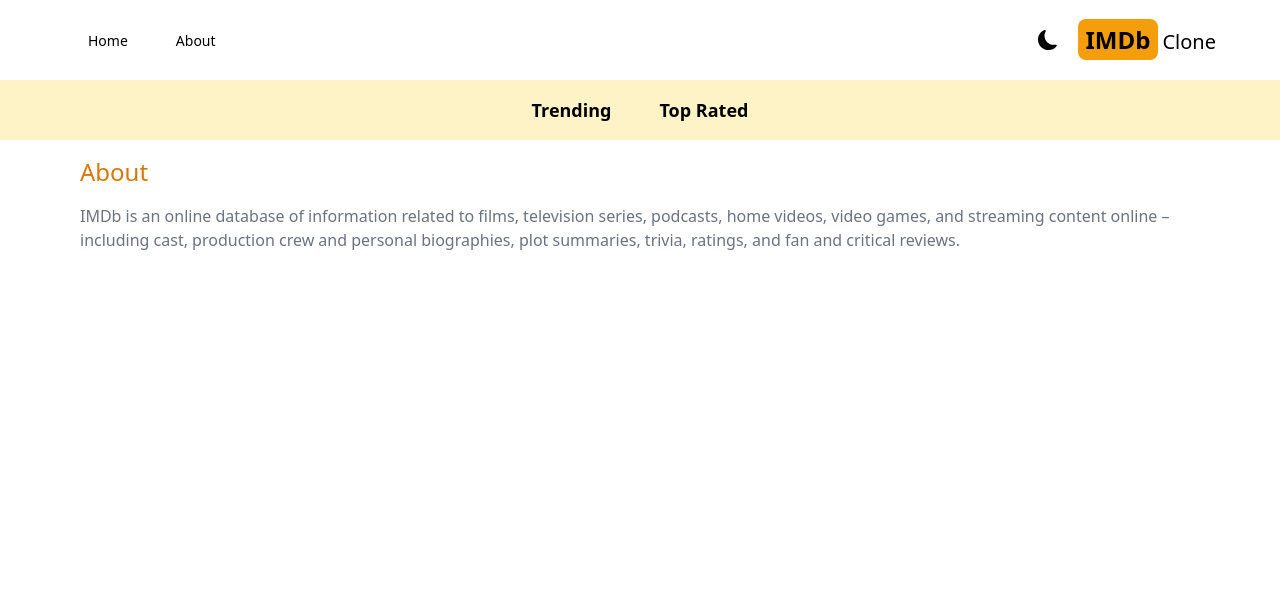
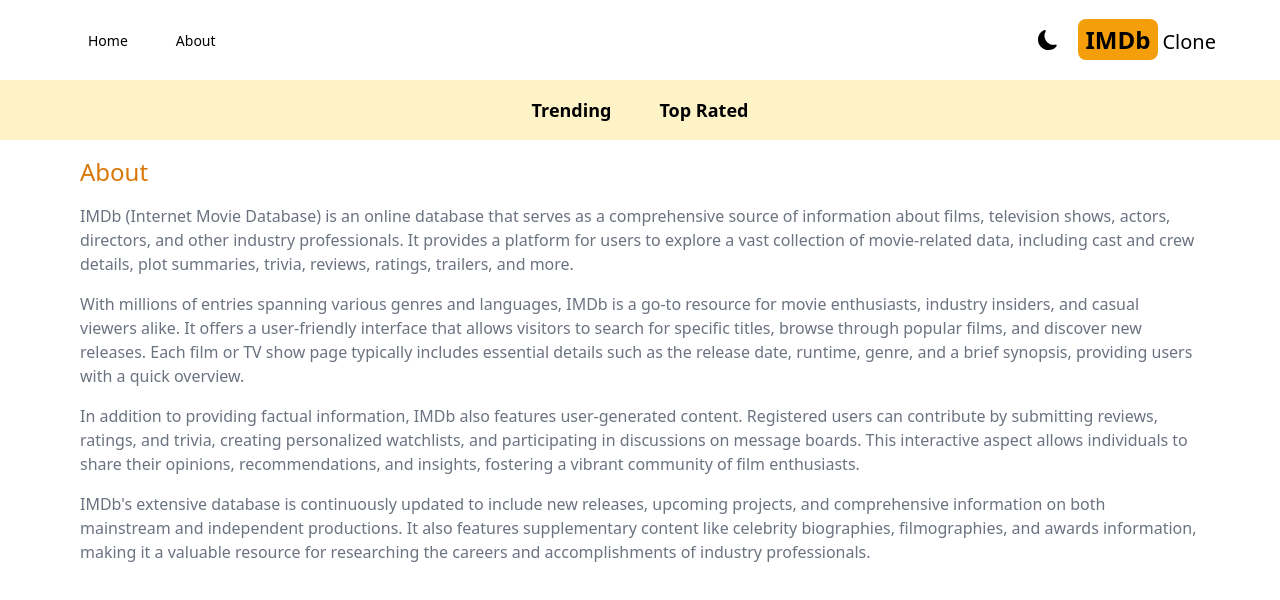
Before and after one commit to Elwoodbond/imdb-clone, a Next.js app: page /about in a window 1280 px wide. Shown: the top 600 px of the page. Built offline with nearby package versions, Linux system fonts and the light colour scheme.

Commit message:
add loading effect

```diff
--- a/src/app/about/page.jsx
+++ b/src/app/about/page.jsx
@@ -1,6 +1,12 @@
 export default function About() {
     return <div className="max-w-6xl mx-auto space-y-4 p-4">
         <h1 className="text-2xl font-medium text-amber-600">About</h1>
-        <p className="text-gray-500">IMDb is an online database of information related to films, television series, podcasts, home videos, video games, and streaming content online – including cast, production crew and personal biographies, plot summaries, trivia, ratings, and fan and critical reviews.</p>
+        <p className="text-gray-500">IMDb (Internet Movie Database) is an online database that serves as a comprehensive source of information about films, television shows, actors, directors, and other industry professionals. It provides a platform for users to explore a vast collection of movie-related data, including cast and crew details, plot summaries, trivia, reviews, ratings, trailers, and more.</p>
+
+        <p className="text-gray-500">With millions of entries spanning various genres and languages, IMDb is a go-to resource for movie enthusiasts, industry insiders, and casual viewers alike. It offers a user-friendly interface that allows visitors to search for specific titles, browse through popular films, and discover new releases. Each film or TV show page typically includes essential details such as the release date, runtime, genre, and a brief synopsis, providing users with a quick overview.</p>
+
+        <p className="text-gray-500">In addition to providing factual information, IMDb also features user-generated content. Registered users can contribute by submitting reviews, ratings, and trivia, creating personalized watchlists, and participating in discussions on message boards. This interactive aspect allows individuals to share their opinions, recommendations, and insights, fostering a vibrant community of film enthusiasts.</p>
+
+        <p className="text-gray-500">IMDb's extensive database is continuously updated to include new releases, upcoming projects, and comprehensive information on both mainstream and independent productions. It also features supplementary content like celebrity biographies, filmographies, and awards information, making it a valuable resource for researching the careers and accomplishments of industry professionals.</p>
     </div>
 }
```
